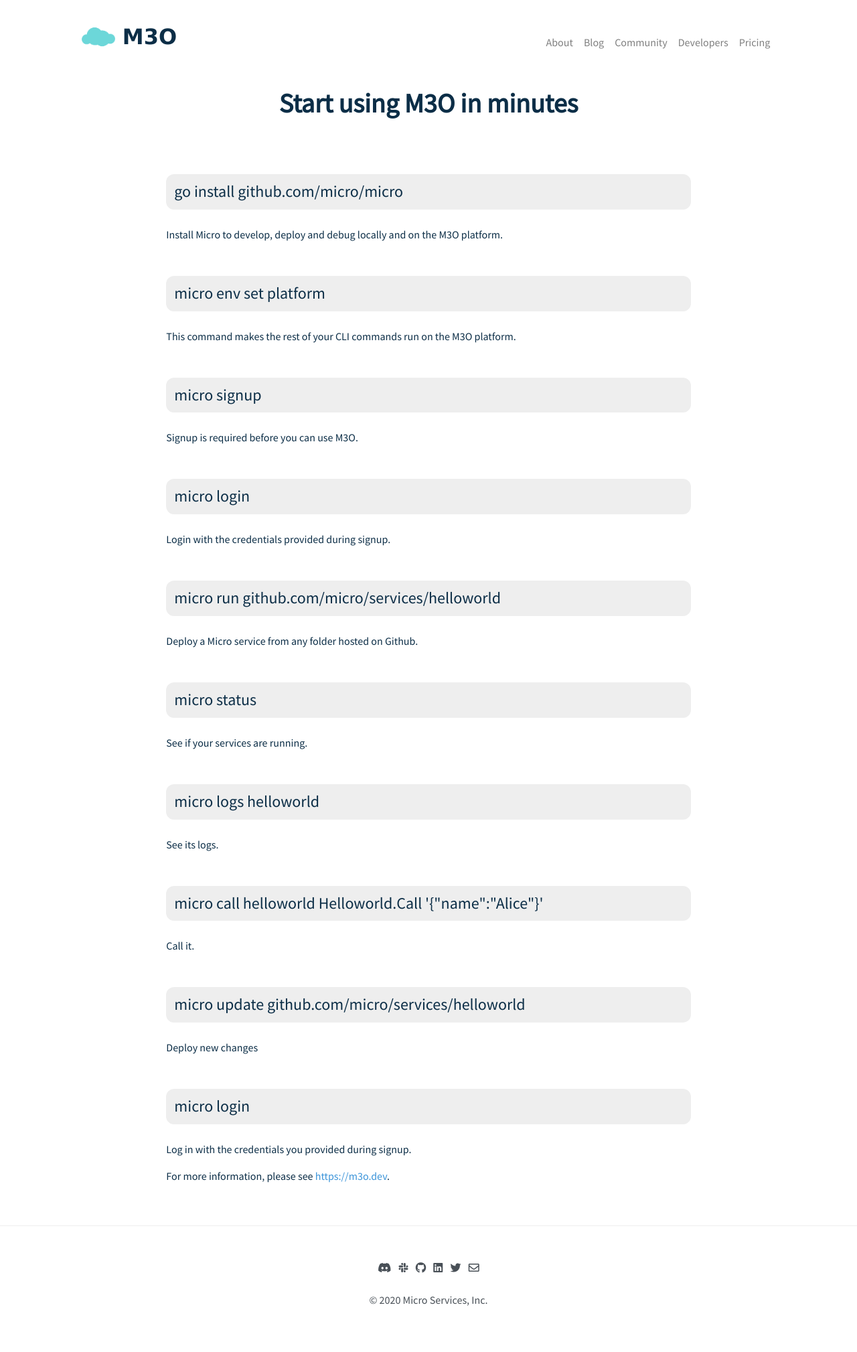
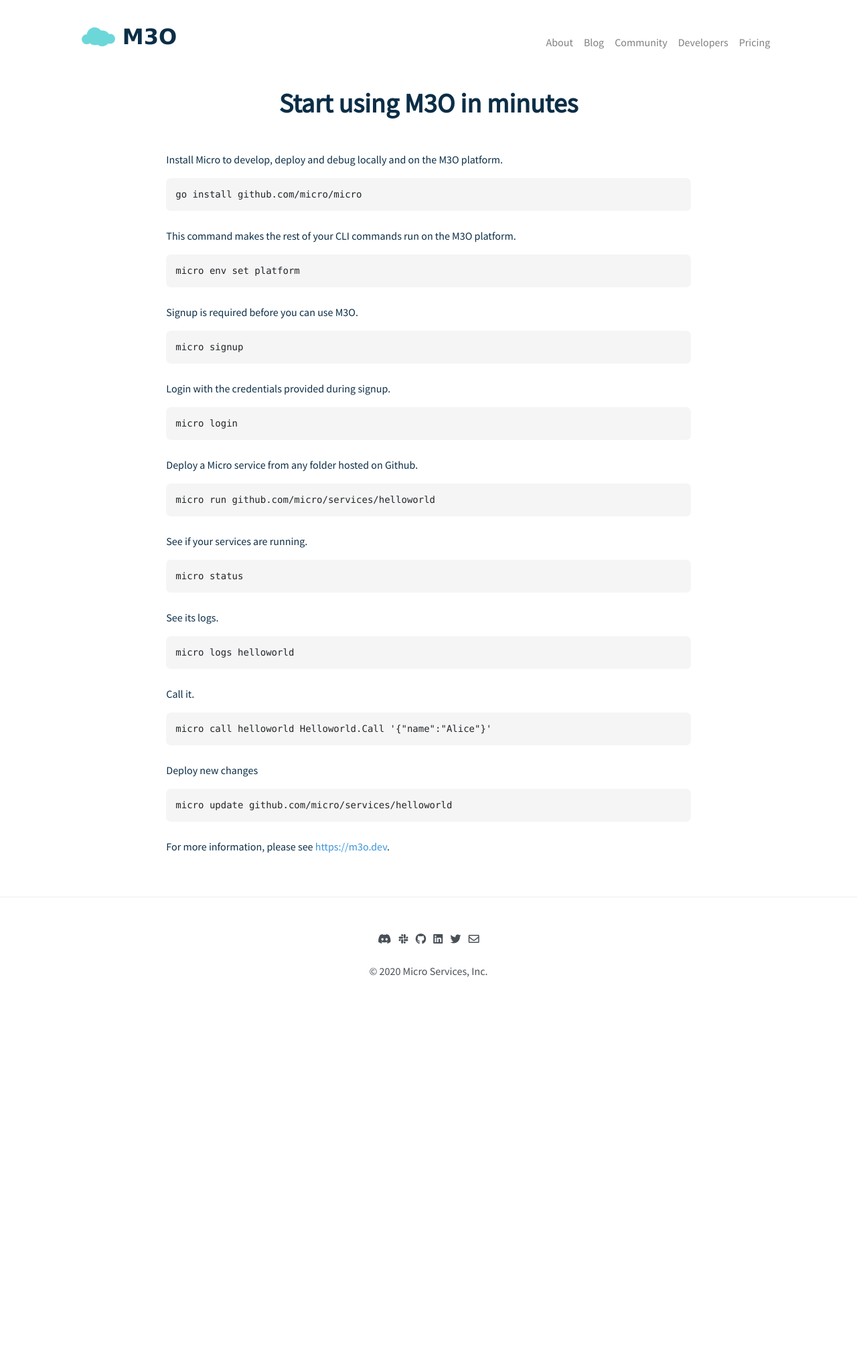
Before and after one commit to micro-community/go-micro-v2-doc, a Jekyll site: the page start.html, which Jekyll copies as it is, in a window 1280 px wide. Shown: the whole page at 67% size. Built offline with Jekyll 4.4.1, drawn with Linux system fonts in a browser that asks for light colours; nearby versions of some CDN libraries; after the commit the page ends 1528 px from its top, so only the background shows below that.

Commit message:
Update start page

```diff
--- a/start.html
+++ b/start.html
@@ -39,11 +39,12 @@
       }
 
       .command {
-        padding: 0.5em;
-        background: #eee;
+        padding: 1em;
+        background: whitesmoke;
         border-radius: 0.5em;
         font-weight: 300;
         text-align: left;
+        margin: 0 0 25px 0;
       }
     </style>
   </head>
@@ -113,54 +114,49 @@
           <div>
 	    <h3><center></center></h3>
 
-            <h4 class="command"><b>go install github.com/micro/micro</b></h4>
             <p>
             	Install Micro to develop, deploy and debug locally and on the M3O platform.
+            	<pre class="command"><b>go install github.com/micro/micro</b></pre>
             </p>
 
-            <h4 class="command"><b>micro env set platform</b></h4>
             <p>
 	        This command makes the rest of your CLI commands run on the M3O platform.
+            	<pre class="command"><b>micro env set platform</b></pre>
             </p>
 
-            <h4 class="command"><b>micro signup</b></h4>
             <p>
             	Signup is required before you can use M3O.
+            	<pre class="command"><b>micro signup</b></pre>
             </p>
 
-            <h4 class="command"><b>micro login</b></h4>
             <p>
             	Login with the credentials provided during signup.
+            	<pre class="command"><b>micro login</b></pre>
             </p>
 
-            <h4 class="command"><b>micro run github.com/micro/services/helloworld</b></h4>
             <p>
             	Deploy a Micro service from any folder hosted on Github.
+            	<pre class="command"><b>micro run github.com/micro/services/helloworld</b></pre>
             </p>
 
-            <h4 class="command"><b>micro status</b></h4>
             <p>
             	See if your services are running.
+            	<pre class="command"><b>micro status</b></pre>
             </p>
 
-            <h4 class="command"><b>micro logs helloworld</b></h4>
             <p>
             	See its logs.
+            	<pre class="command"><b>micro logs helloworld</b></pre>
             </p>
 
-            <h4 class="command"><b>micro call helloworld Helloworld.Call '{"name":"Alice"}'</b></h4>
             <p>
             	Call it.
+            	<pre class="command"><b>micro call helloworld Helloworld.Call '{"name":"Alice"}'</b></pre>
             </p>
 
-            <h4 class="command"><b>micro update github.com/micro/services/helloworld</b></h4>
             <p>
             	Deploy new changes
-            </p>
-
-            <h4 class="command"><b>micro login</b></h4>
-            <p>
-              Log in with the credentials you provided during signup.
+            	<pre class="command"><b>micro update github.com/micro/services/helloworld</b></pre>
             </p>
 
             For more information, please see <a href="https://m3o.dev/">https://m3o.dev</a>.
```
Also changed, not shown: other parts of start.html (+2 -2 lines). Lines whose indentation alone changed are shown as unchanged.
